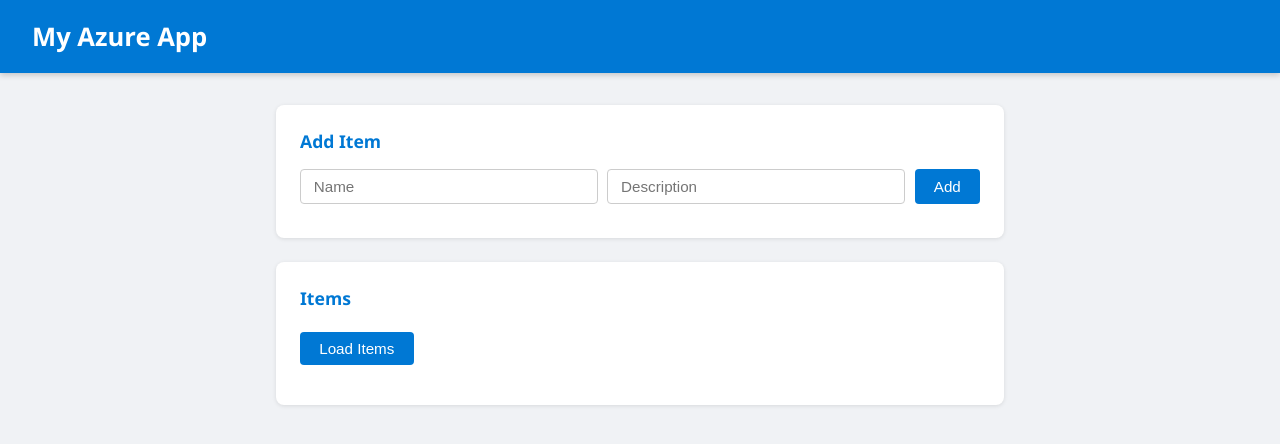
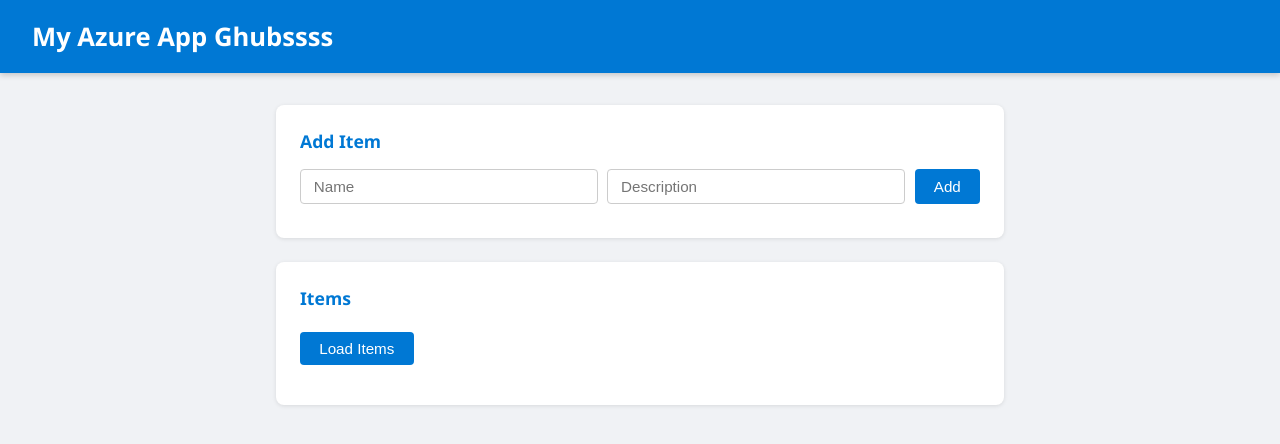
Before and after one commit to GeraldOliverAvanade/PortalCreation, a website: page public/index.html in a window 1280 px wide. Drawn offline with Linux system fonts and the light colour scheme.

```diff
--- a/public/index.html
+++ b/public/index.html
@@ -8,7 +8,7 @@
 </head>
 <body>
   <header>
-    <h1>My Azure App</h1>
+    <h1>My Azure App Ghubssss</h1>
   </header>
 
   <main>
```
